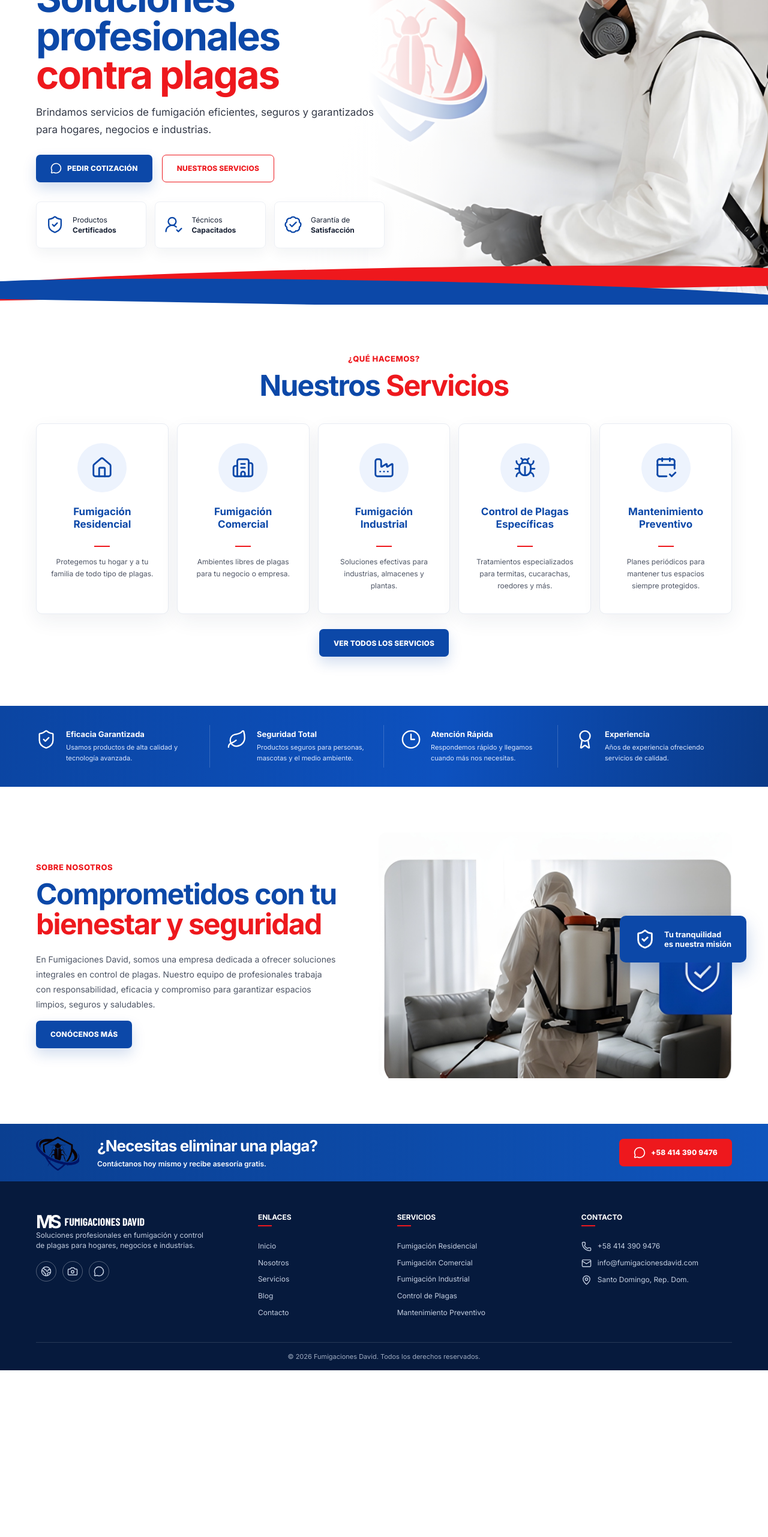
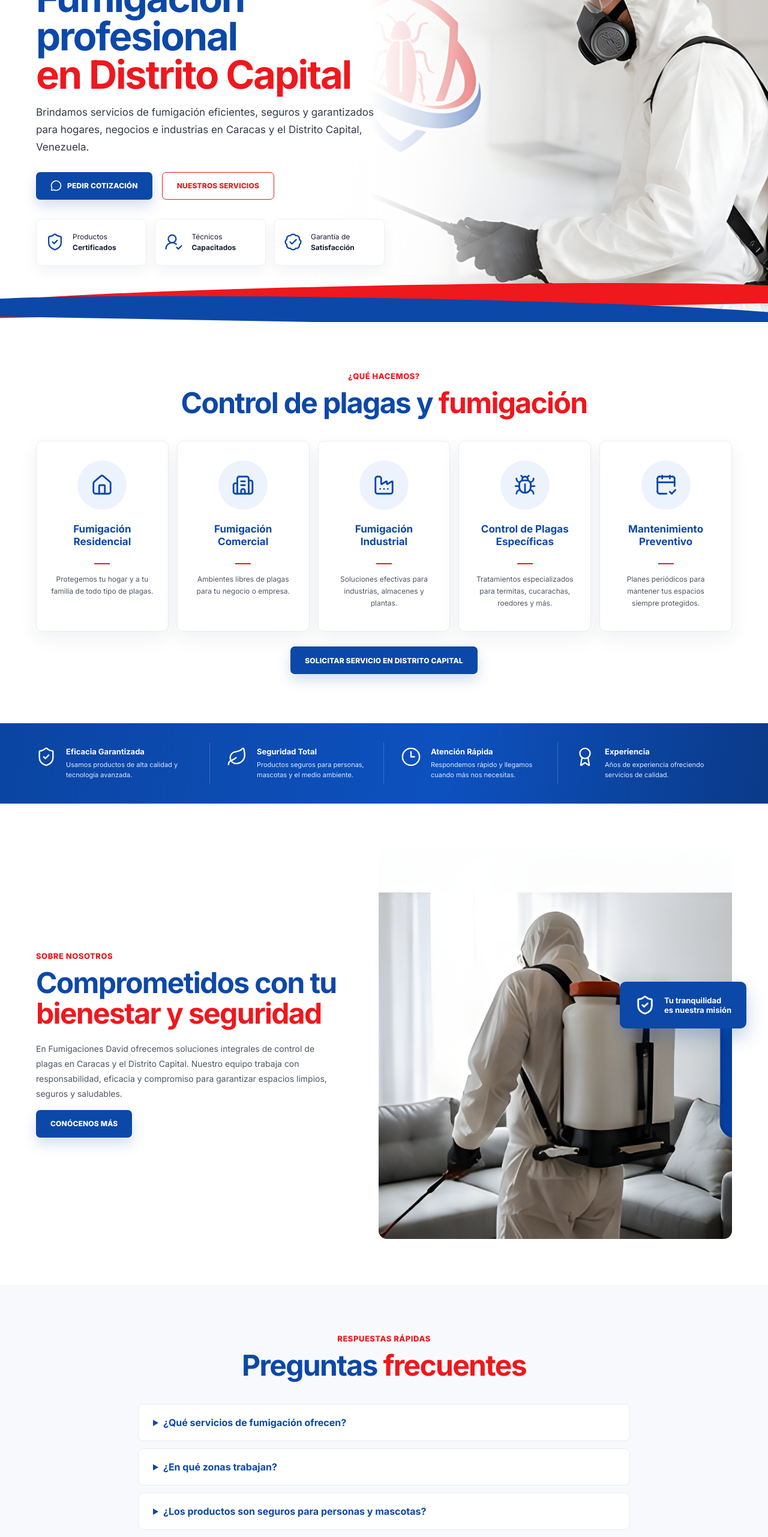
Before and after one commit to AnferneeDev/fum-dav, a React (Vite) app: page / in a window 1280 px wide. Shown: the part 234-2797 px from the top of the page at 60% size. Before the commit the page ends 2519 px from the top, so only its background shows below. Built offline with nearby package versions, Linux system fonts and the light colour scheme; a web font is replaced by a local one.

Commit message:
Optimize local SEO for Distrito Capital

```diff
--- a/index.html
+++ b/index.html
@@ -4,9 +4,82 @@
     <meta charset="UTF-8" />
     <meta name="viewport" content="width=device-width, initial-scale=1.0" />
     <meta name="theme-color" content="#0c48a8" />
-    <meta name="description" content="Fumigaciones David - soluciones profesionales contra plagas para hogares, negocios e industrias." />
+    <meta name="description" content="Fumigaciones David ofrece fumigación y control de plagas para hogares, comercios e industrias en Distrito Capital, Venezuela. Solicita tu cotización." />
+    <meta name="author" content="Fumigaciones David" />
+    <meta name="robots" content="index, follow, max-image-preview:large" />
+    <link rel="canonical" href="https://fumigacionesdavid.com/" />
+    <meta property="og:type" content="website" />
+    <meta property="og:locale" content="es_VE" />
+    <meta property="og:site_name" content="Fumigaciones David" />
+    <meta property="og:title" content="Fumigaciones David | Control de plagas en Distrito Capital" />
+    <meta property="og:description" content="Fumigación residencial, comercial e industrial con atención profesional en Distrito Capital, Venezuela." />
+    <meta property="og:url" content="https://fumigacionesdavid.com/" />
+    <meta property="og:image" content="https://fumigacionesdavid.com/hero-technician-upscaled.jpg" />
+    <meta property="og:image:alt" content="Técnico de Fumigaciones David realizando un servicio de control de plagas" />
+    <meta name="twitter:card" content="summary_large_image" />
+    <meta name="twitter:title" content="Fumigaciones David | Control de plagas en Distrito Capital" />
+    <meta name="twitter:description" content="Servicio profesional de fumigación y control de plagas en Distrito Capital, Venezuela." />
+    <meta name="twitter:image" content="https://fumigacionesdavid.com/hero-technician-upscaled.jpg" />
+    <link rel="preconnect" href="https://fonts.googleapis.com" />
+    <link rel="preconnect" href="https://fonts.gstatic.com" crossorigin />
+    <link rel="preload" as="image" href="/hero-technician-upscaled.jpg" fetchpriority="high" />
+    <link rel="manifest" href="/site.webmanifest" />
     <link rel="icon" type="image/png" href="/logo-mark.png" />
-    <title>Fumigaciones David | Control profesional de plagas</title>
+    <title>Fumigaciones David | Fumigación en Distrito Capital</title>
+    <script type="application/ld+json">
+      {
+        "@context": "https://schema.org",
+        "@type": "PestControlService",
+        "name": "Fumigaciones David",
+        "url": "https://fumigacionesdavid.com/",
+        "logo": "https://fumigacionesdavid.com/logo-full.png",
+        "image": "https://fumigacionesdavid.com/hero-technician-upscaled.jpg",
+        "description": "Servicio profesional de fumigación y control de plagas para hogares, comercios e industrias.",
+        "telephone": "+584143909476",
+        "email": "info@fumigacionesdavid.com",
+        "areaServed": {
+          "@type": "AdministrativeArea",
+          "name": "Distrito Capital, Venezuela"
+        },
+        "address": {
+          "@type": "PostalAddress",
+          "addressRegion": "Distrito Capital",
+          "addressCountry": "VE"
+        },
+        "contactPoint": {
+          "@type": "ContactPoint",
+          "telephone": "+584143909476",
+          "contactType": "customer service",
+          "availableLanguage": "Spanish"
+        },
+        "sameAs": [
+          "https://wa.me/584143909476"
+        ]
+      }
+    </script>
+    <script type="application/ld+json">
+      {
+        "@context": "https://schema.org",
+        "@type": "FAQPage",
+        "mainEntity": [
+          {
+            "@type": "Question",
+            "name": "¿Qué servicios de fumigación ofrecen?",
+            "acceptedAnswer": { "@type": "Answer", "text": "Realizamos fumigación residencial, comercial e industrial, control de cucarachas, termitas y roedores, además de planes de mantenimiento preventivo." }
+          },
+          {
+            "@type": "Question",
+            "name": "¿En qué zonas trabajan?",
+            "acceptedAnswer": { "@type": "Answer", "text": "Atendemos Caracas y las distintas zonas del Distrito Capital, Venezuela. Confirma la disponibilidad de tu dirección por WhatsApp." }
+          },
+          {
+            "@type": "Question",
+            "name": "¿Los productos son seguros para personas y mascotas?",
+            "acceptedAnswer": { "@type": "Answer", "text": "Usamos productos certificados y aplicamos protocolos profesionales. Antes del servicio te indicamos las medidas de seguridad y el tiempo de reingreso." }
+          }
+        ]
+      }
+    </script>
   </head>
   <body>
     <div id="root"></div>
--- a/src/App.jsx
+++ b/src/App.jsx
@@ -5,6 +5,12 @@ import Benefits from './components/Benefits';
 import About from './components/About';
 import ContactBanner from './components/ContactBanner';
 import Footer from './components/Footer';
+
+const faqs = [
+  ['¿Qué servicios de fumigación ofrecen?', 'Realizamos fumigación residencial, comercial e industrial, control de cucarachas, termitas y roedores, además de planes de mantenimiento preventivo.'],
+  ['¿En qué zonas trabajan?', 'Atendemos Caracas y las distintas zonas del Distrito Capital, Venezuela. Confirma la disponibilidad de tu dirección por WhatsApp.'],
+  ['¿Los productos son seguros para personas y mascotas?', 'Usamos productos certificados y aplicamos protocolos profesionales. Antes del servicio te indicamos las medidas de seguridad y el tiempo de reingreso.'],
+];
 
 export default function App() {
   return (
@@ -15,6 +21,14 @@ export default function App() {
         <Services />
         <Benefits />
         <About />
+        <section className="faq section" id="preguntas">
+          <div className="container">
+            <div className="section-heading"><p className="eyebrow">RESPUESTAS RÁPIDAS</p><h2>Preguntas <span>frecuentes</span></h2></div>
+            <div className="faq__list">
+              {faqs.map(([question, answer]) => <details key={question}><summary>{question}</summary><p>{answer}</p></details>)}
+            </div>
+          </div>
+        </section>
         <ContactBanner />
       </main>
       <Footer />
--- a/src/components/About.jsx
+++ b/src/components/About.jsx
@@ -7,11 +7,11 @@ export default function About() {
         <div>
           <p className="eyebrow">SOBRE NOSOTROS</p>
           <h2>Comprometidos con tu <span>bienestar y seguridad</span></h2>
-          <p>En Fumigaciones David, somos una empresa dedicada a ofrecer soluciones integrales en control de plagas. Nuestro equipo de profesionales trabaja con responsabilidad, eficacia y compromiso para garantizar espacios limpios, seguros y saludables.</p>
+           <p>En Fumigaciones David ofrecemos soluciones integrales de control de plagas en Caracas y el Distrito Capital. Nuestro equipo trabaja con responsabilidad, eficacia y compromiso para garantizar espacios limpios, seguros y saludables.</p>
           <a className="button button--primary" href="#contacto">Conócenos más</a>
         </div>
         <div className="about__visual">
-          <img src="/about-technician_upscayl_4x_upscayl-standard-4x.jpg" alt="Técnico de fumigación trabajando en una vivienda" />
+           <img src="/about-technician_upscayl_4x_upscayl-standard-4x.jpg" alt="Técnico de fumigación trabajando en una vivienda en Distrito Capital" loading="lazy" width="900" height="650" />
           <div className="about__badge"><ShieldCheck size={34} /><span>Tu tranquilidad<br />es nuestra misión</span></div>
         </div>
       </div>
--- a/src/components/ContactBanner.jsx
+++ b/src/components/ContactBanner.jsx
@@ -5,7 +5,7 @@ export default function ContactBanner() {
     <section className="contact-banner" id="contacto">
       <div className="container contact-banner__inner">
         <img src="/logo-mark.png" alt="" />
-        <div><h2>¿Necesitas eliminar una plaga?</h2><p>Contáctanos hoy mismo y recibe asesoría gratis.</p></div>
+         <div><h2>¿Necesitas eliminar una plaga?</h2><p>Contáctanos hoy mismo y recibe asesoría gratis en Distrito Capital.</p></div>
         <a className="button button--danger" href="https://wa.me/584143909476" target="_blank" rel="noreferrer"><MessageCircle size={20} /> +58 414 390 9476</a>
       </div>
     </section>
--- a/src/components/Footer.jsx
+++ b/src/components/Footer.jsx
@@ -1,4 +1,4 @@
-import { Camera, Globe2, Mail, MapPin, MessageCircle, Phone } from 'lucide-react';
+import { Mail, MapPin, MessageCircle, Phone } from 'lucide-react';
 import Brand from './Brand';
 
 export default function Footer() {
@@ -8,11 +8,11 @@ export default function Footer() {
         <div className="footer__brand">
           <Brand compact inverse />
           <p>Soluciones profesionales en fumigación y control de plagas para hogares, negocios e industrias.</p>
-          <div className="socials"><a href="#" aria-label="Facebook"><Globe2 size={18} /></a><a href="#" aria-label="Instagram"><Camera size={18} /></a><a href="https://wa.me/584143909476" aria-label="WhatsApp"><MessageCircle size={18} /></a></div>
+           <div className="socials"><a href="https://wa.me/584143909476" target="_blank" rel="noreferrer" aria-label="Contactar por WhatsApp"><MessageCircle size={18} /></a></div>
         </div>
-        <div><h3>Enlaces</h3><a href="#inicio">Inicio</a><a href="#nosotros">Nosotros</a><a href="#servicios">Servicios</a><a href="#blog">Blog</a><a href="#contacto">Contacto</a></div>
+          <div><h3>Enlaces</h3><a href="#inicio">Inicio</a><a href="#nosotros">Nosotros</a><a href="#servicios">Servicios</a><a href="#preguntas">Preguntas frecuentes</a><a href="#contacto">Contacto</a></div>
         <div><h3>Servicios</h3><a href="#servicios">Fumigación Residencial</a><a href="#servicios">Fumigación Comercial</a><a href="#servicios">Fumigación Industrial</a><a href="#servicios">Control de Plagas</a><a href="#servicios">Mantenimiento Preventivo</a></div>
-        <div><h3>Contacto</h3><p><Phone size={17} /> +58 414 390 9476</p><p><Mail size={17} /> info@fumigacionesdavid.com</p><p><MapPin size={17} /> Santo Domingo, Rep. Dom.</p></div>
+          <div><h3>Contacto</h3><p><Phone size={17} /> +58 414 390 9476</p><p><Mail size={17} /> info@fumigacionesdavid.com</p><p><MapPin size={17} /> Distrito Capital, Venezuela</p></div>
       </div>
       <div className="container footer__bottom">© 2026 Fumigaciones David. Todos los derechos reservados.</div>
     </footer>
--- a/src/components/Header.jsx
+++ b/src/components/Header.jsx
@@ -6,7 +6,6 @@ const links = [
   ['Inicio', '#inicio'],
   ['Nosotros', '#nosotros'],
   ['Servicios', '#servicios'],
-  ['Blog', '#blog'],
   ['Contacto', '#contacto'],
 ];
 
--- a/src/components/Hero.jsx
+++ b/src/components/Hero.jsx
@@ -12,8 +12,8 @@ export default function Hero() {
       <div className="container hero__grid">
         <div className="hero__copy">
           <p className="eyebrow">PROTEGEMOS LO QUE MÁS IMPORTA</p>
-          <h1>Soluciones profesionales <span>contra plagas</span></h1>
-          <p className="hero__lead">Brindamos servicios de fumigación eficientes, seguros y garantizados para hogares, negocios e industrias.</p>
+           <h1>Fumigación profesional <span>en Distrito Capital</span></h1>
+           <p className="hero__lead">Brindamos servicios de fumigación eficientes, seguros y garantizados para hogares, negocios e industrias en Caracas y el Distrito Capital, Venezuela.</p>
           <div className="hero__actions">
             <a className="button button--primary" href="https://wa.me/584143909476" target="_blank" rel="noreferrer"><MessageCircle size={19} /> Pedir cotización</a>
             <a className="button button--outline" href="#servicios">Nuestros servicios</a>
@@ -27,8 +27,8 @@ export default function Hero() {
             ))}
           </div>
         </div>
-        <div className="hero__visual" aria-hidden="true">
-          <img src="/hero-technician-upscaled.jpg" alt="" />
+        <div className="hero__visual">
+           <img src="/hero-technician-upscaled.jpg" alt="Técnico profesional realizando fumigación y control de plagas" fetchPriority="high" width="1200" height="800" />
         </div>
       </div>
       <div className="wave wave--red" />
--- a/src/components/Services.jsx
+++ b/src/components/Services.jsx
@@ -14,7 +14,7 @@ export default function Services() {
       <div className="container">
         <div className="section-heading">
           <p className="eyebrow">¿QUÉ HACEMOS?</p>
-          <h2>Nuestros <span>Servicios</span></h2>
+          <h2>Control de plagas y <span>fumigación</span></h2>
         </div>
         <div className="services__grid">
           {services.map(({ icon: Icon, title, text }) => (
@@ -26,7 +26,7 @@ export default function Services() {
             </article>
           ))}
         </div>
-        <div className="services__cta"><a href="#contacto" className="button button--primary">Ver todos los servicios</a></div>
+        <div className="services__cta"><a href="#contacto" className="button button--primary">Solicitar servicio en Distrito Capital</a></div>
       </div>
     </section>
   );
--- a/src/styles.css
+++ b/src/styles.css
@@ -111,6 +111,13 @@ h1 span, h2 span { color: var(--red); }
 .contact-banner h2 { margin: 0 0 7px; font-size: 26px; }
 .contact-banner p { margin: 0; font-size: 12px; font-weight: 600; }
 
+.faq { background: var(--surface); }
+.faq__list { max-width: 820px; margin: 0 auto; }
+.faq details { padding: 20px 24px; background: #fff; border: 1px solid var(--line); border-radius: 9px; }
+.faq details + details { margin-top: 12px; }
+.faq summary { cursor: pointer; color: var(--blue); font-weight: 700; }
+.faq details p { margin: 14px 0 0; color: #4d5565; font-size: 14px; line-height: 1.7; }
+
 .footer { padding: 52px 0 16px; color: #dbe5f8; background: #061a3d; }
 .footer__grid { display: grid; grid-template-columns: 1.25fr .7fr 1fr 1fr; gap: 56px; }
 .footer__brand > p { max-width: 285px; margin-top: 17px; font-size: 12px; line-height: 1.75; color: #bac7dd; }
```
Also changed, not shown: public/robots.txt (added), public/site.webmanifest (added), 1 other file (tests, documents, lock files or other folders).
